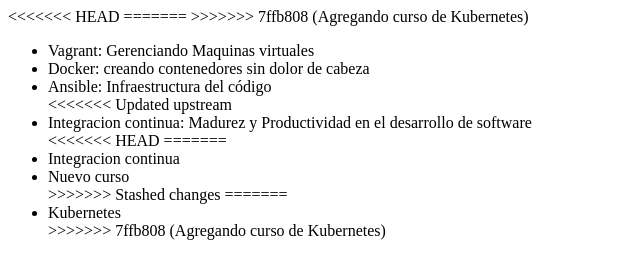
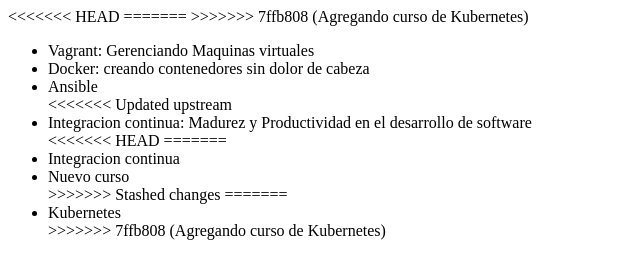
Before and after one commit to lukitas95/alura-git, a plain HTML site: page index.html in a window 1280 px wide. Shown: the whole page, without its empty margins (0-640 px from the left). Drawn offline with Linux system fonts and the light colour scheme.

Commit message:
Revert "Cambiando el nombre del curso de Ansible"
This reverts commit 374d1c71573faaa7eaa70e070d05ab3cbf5440a7.

```diff
--- a/index.html
+++ b/index.html
@@ -12,7 +12,7 @@
      <ul>
          <li> Vagrant: Gerenciando Maquinas virtuales </li>
          <li> Docker: creando contenedores sin dolor de cabeza </li>
-         <li> Ansible: Infraestructura del código </li>
+         <li> Ansible </li>
 <<<<<<< Updated upstream
          <li> Integracion continua: Madurez y Productividad en el desarrollo de software </li>
 <<<<<<< HEAD
```
